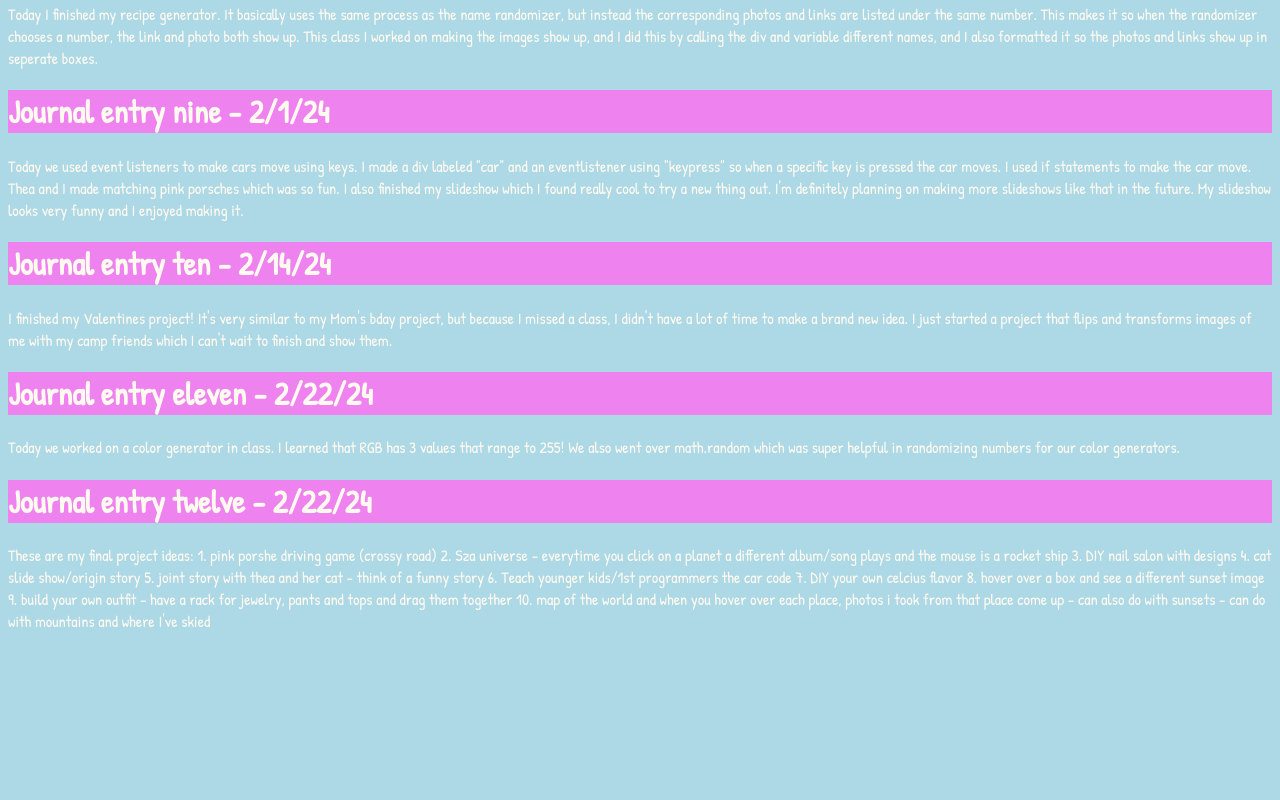
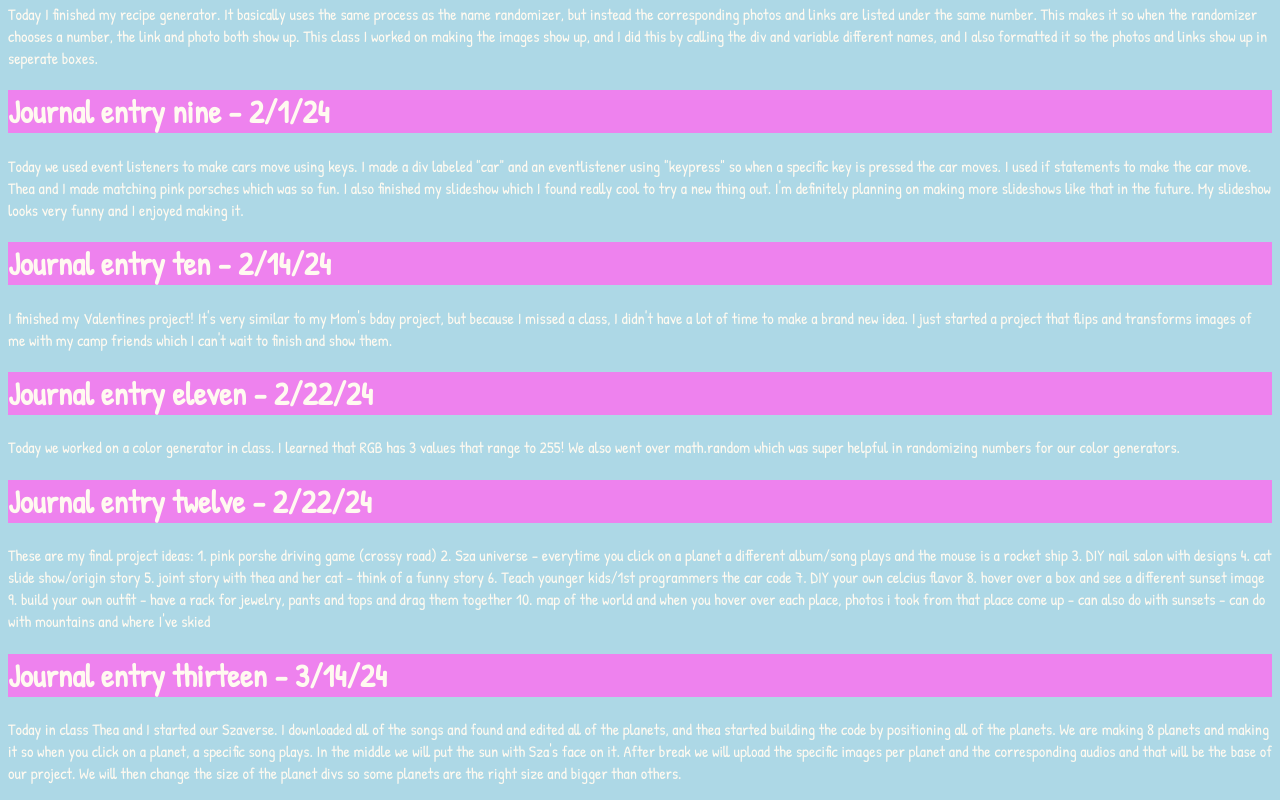
Before and after one commit to juliahale/juliahale.github.io, a plain HTML site: page journal.html in a window 1280 px wide. Shown: the part 1670-2470 px from the top of the page. Before the commit the page ends 2318 px from the top, so only its background shows below. Drawn offline with Linux system fonts and the light colour scheme.

```diff
--- a/journal.html
+++ b/journal.html
@@ -122,6 +122,10 @@
 			- can also do with sunsets
 			- can do with mountains and where I've skied
 	</p>
+	<h1>Journal entry thirteen - 3/14/24 </h1>
+	<p>
+	Today in class Thea and I started our Szaverse. I downloaded all of the songs and found and edited all of the planets, and thea started building the code by positioning all of the planets. We are making 8 planets and making it so when you click on a planet, a specific song plays. In the middle we will put the sun with Sza's face on it. After break we will upload the specific images per planet and the corresponding audios and that will be the base of our project. We will then change the size of the planet divs so some planets are the right size and bigger than others.
+	</p>
 
 
 </body>
```
Also changed, not shown: szauniverse.html (added, +1 -0 lines), 8 other files.
